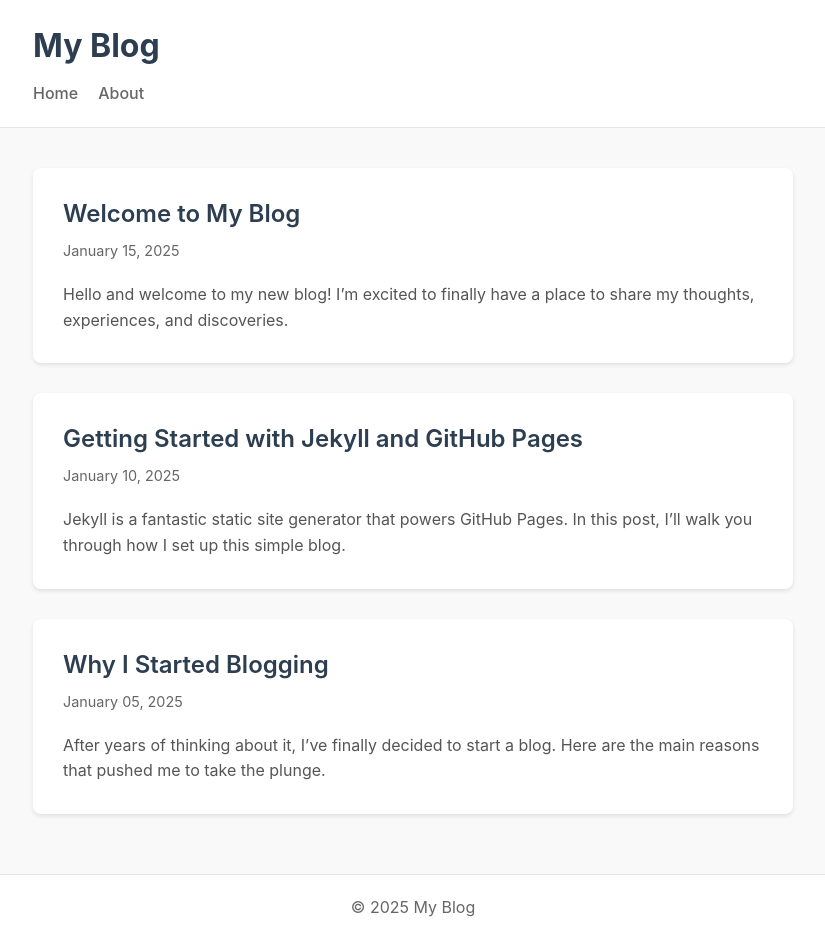
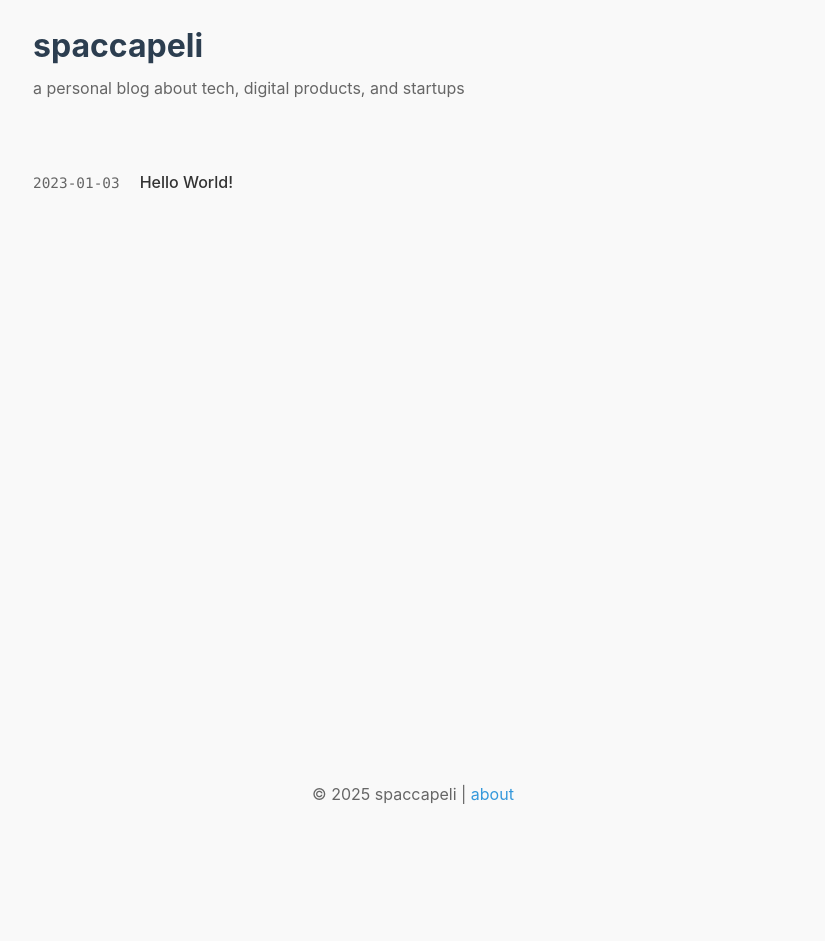
Before and after one commit to dspaccapeli/blog, a Jekyll site: the page built from index.html, in a window 1280 px wide. Shown: the whole page, without its empty margins (227-1052 px from the left). Built offline with Jekyll 4.4.1, drawn with Linux system fonts in a browser that asks for light colours; the list of posts is cut into pages by our own code; after the commit the page ends 900 px from its top, so only the background shows below that.

Commit message:
fix: update base blog structure

````diff
--- a/_config.yml
+++ b/_config.yml
@@ -1,5 +1,5 @@
-title: My Blog
-description: A simple blog powered by Jekyll and GitHub Pages
+title: spaccapeli
+description: a personal blog about tech, digital products, and startups
 url: "https://dspaccapeli.github.io"
 baseurl: "/blog"
 
--- a/_layouts/default.html
+++ b/_layouts/default.html
@@ -14,10 +14,7 @@
             <h1 class="site-title">
                 <a href="{{ '/' | relative_url }}">{{ site.title }}</a>
             </h1>
-            <nav>
-                <a href="{{ '/' | relative_url }}">Home</a>
-                <a href="{{ '/about' | relative_url }}">About</a>
-            </nav>
+            <p class="site-description">{{ site.description }}</p>
         </div>
     </header>
 
@@ -27,7 +24,7 @@
 
     <footer>
         <div class="container">
-            <p>&copy; {{ 'now' | date: "%Y" }} {{ site.title }}</p>
+            <p>&copy; {{ 'now' | date: "%Y" }} {{ site.title }} | <a href="{{ '/about' | relative_url }}">about</a></p>
         </div>
     </footer>
 </body>
--- /dev/null
+++ b/_posts/2023-01-03-hello-world-i-made-this.md
@@ -0,0 +1,31 @@
+---
+title: "Hello World!"
+date: 2023-01-03
+layout: post
+---
+
+I made this website. And it is something special.
+
+It has been a while I wanted to create my space online and wasn't satisfied with the alternatives. WordPress is more expensive than I'd like to without hosting without headaches. To do simple stuff you need to fight with the system and if you want to customize it you still need get your hands quite dirty. Other alternatives were also not satisfactory for multiple reasons. I want something simple.
+
+But truth to be told, the most important part is that I wanted to train my builder muscles.
+
+![Watercolor image of a hammer and stone in front of a monitor]({{ '/assets/images/230103-1.png' | relative_url }})
+
+So, I started with simplicity and an idea in mind. A website should have the fewest moving parts as possible from the user’s point of view. I wanted to remove things.
+
+First, let’s get rid of online text editors embedded in the blog. We have already plenty good text editors: LibreOffice, Microsoft Word, Google Docs, etc. Why should we reinvent the wheel? Have the website and the editor experience be separate. The website should be a simple, easy to maintain host of content and leave the editor to think about the typesetting, corrections, colors, image embeds and so on.
+
+I went even beyond, by removing a login panel. I wanted the user to go as fast as possible from having their document ready on their computer to live on the blog. Let the user (me) drag and drop a file on the website (after authenticating, which is instant after the first time) and let me upload it to the server. This is achieved in one sweep by using the IndexedDB API (a lot of cool things can be done with underused/not-so-new APIs). The server then would take care of converting the website to HTML, extract the media, meta data and updating the database.
+
+Here is a demo:
+
+<iframe width="560" height="315" src="https://www.youtube.com/embed/47ADnXnrrc0" frameborder="0" allowfullscreen></iframe>
+
+I find it pretty cool!
+
+For the more curious, this is the high-level architecture of the thing. As you can see, I use a relatively simple and straightforward stack. Some may say outdated and unscalable: SQLite, PHP, shell scripts. But it is simple and most importantly... works.
+
+![Diagram of the website architecture]({{ '/assets/images/230103-2.png' | relative_url }})
+
+**Update:** This blog has since been moved to GitHub Pages to reduce costs and simplify hosting while maintaining the same goals of simplicity.
--- a/_posts/2025-01-05-why-i-started-blogging.md
+++ /dev/null
@@ -1,51 +0,0 @@
----
-title: "Why I Started Blogging"
-date: 2025-01-05
----
-
-After years of thinking about it, I've finally decided to start a blog. Here are the main reasons that pushed me to take the plunge.
-
-## Learning in Public
-
-One of the biggest motivations is the concept of "learning in public." By writing about what I'm learning and working on, I can:
-
-- **Solidify my understanding** - Teaching others forces you to truly understand a topic
-- **Get feedback** - Others can point out mistakes or suggest improvements
-- **Build connections** - Connect with people who share similar interests
-
-## Documenting the Journey
-
-I often find myself solving the same problems multiple times or forgetting solutions I've discovered. A blog serves as:
-
-- A personal knowledge base
-- A record of my growth and evolution
-- A reference for future me (and hopefully others)
-
-## Sharing Knowledge
-
-Throughout my career, I've benefited enormously from others sharing their knowledge online. Blog posts, tutorials, and documentation written by generous developers have saved me countless hours.
-
-It's time to give back to the community that has given me so much.
-
-## Improving Communication Skills
-
-Writing regularly helps improve communication skills, which are crucial in any field but especially in technology where you need to:
-
-- Explain complex concepts clearly
-- Document your work effectively
-- Collaborate with team members
-
-## The Jekyll Advantage
-
-I chose Jekyll for this blog because:
-
-- **Simplicity** - Focus on writing, not managing a complex CMS
-- **Speed** - Static sites are fast and secure
-- **Control** - I own my content and can customize everything
-- **Free hosting** - GitHub Pages makes it cost-effective
-
-## What's Next?
-
-I'm excited to start this journey and see where it leads. Whether anyone reads these posts or not, I know the act of writing them will be valuable for my own growth and learning.
-
-Here's to new beginnings and the adventure of sharing knowledge!
--- a/_posts/2025-01-10-getting-started-with-jekyll.md
+++ /dev/null
@@ -1,80 +0,0 @@
----
-title: "Getting Started with Jekyll and GitHub Pages"
-date: 2025-01-10
----
-
-Jekyll is a fantastic static site generator that powers GitHub Pages. In this post, I'll walk you through how I set up this simple blog.
-
-## Why Jekyll?
-
-Jekyll is perfect for blogging because:
-
-- **Free hosting** with GitHub Pages
-- **Markdown support** - Write posts in markdown
-- **Automatic deployment** - Push to GitHub and it's live
-- **Version control** - All content is tracked with Git
-- **Themes and plugins** - Extensive ecosystem
-
-## Setting Up Jekyll
-
-The setup process is straightforward:
-
-### 1. Create the Repository
-
-Create a new repository on GitHub. For a user site, name it `username.github.io`.
-
-### 2. Add Jekyll Files
-
-Create these essential files:
-- `_config.yml` - Jekyll configuration
-- `_layouts/` - HTML templates
-- `_posts/` - Your blog posts
-- `index.html` - Homepage
-
-### 3. Configure GitHub Pages
-
-In your repository settings:
-1. Go to the "Pages" section
-2. Select your source branch
-3. GitHub will automatically build your Jekyll site
-
-## Writing Posts
-
-Jekyll posts use a specific naming convention: `YYYY-MM-DD-title.md`
-
-Each post starts with YAML frontmatter:
-
-```yaml
----
-title: "Your Post Title"
-date: 2025-01-10
----
-```
-
-Then write your content in markdown below the frontmatter.
-
-## The Power of Liquid Templates
-
-Jekyll uses Liquid templating to make your site dynamic:
-
-{% raw %}
-```liquid
-{% for post in site.posts %}
-  <h2>{{ post.title }}</h2>
-  <p>{{ post.date | date: "%B %d, %Y" }}</p>
-{% endfor %}
-```
-{% endraw %}
-
-This loops through all posts and displays them with formatted dates.
-
-## What's Next?
-
-With Jekyll, adding new posts is as simple as:
-
-1. Creating a new markdown file in `_posts/`
-2. Adding the proper frontmatter
-3. Writing your content
-4. Pushing to GitHub
-
-Jekyll will automatically build and deploy your updated site!
--- a/_posts/2025-01-15-welcome-to-my-blog.md
+++ /dev/null
@@ -1,25 +0,0 @@
----
-title: "Welcome to My Blog"
-date: 2025-01-15
----
-
-Hello and welcome to my new blog! I'm excited to finally have a place to share my thoughts, experiences, and discoveries.
-
-## What You Can Expect
-
-This blog will cover a variety of topics including:
-
-- **Technology**: Programming tips, tools, and tutorials
-- **Personal Projects**: Updates on things I'm building
-- **Thoughts & Reflections**: Random musings on life and work
-- **Learning**: Notes from my continuous journey of learning new things
-
-## How This Blog Works
-
-This blog is built with Jekyll and hosted on GitHub Pages. Each post is written in markdown and automatically rendered on the site. It's a minimalist approach that lets me focus on writing rather than managing complex blogging software.
-
-## Get in Touch
-
-Feel free to reach out if you have any questions or just want to chat about any of the topics I write about!
-
-Thanks for stopping by, and I hope you find something interesting here.
--- a/assets/css/style.css
+++ b/assets/css/style.css
@@ -1,3 +1,31 @@
+:root {
+    --bg-color: #f9f9f9;
+    --text-color: #333;
+    --text-light: #666;
+    --text-lighter: #555;
+    --card-bg: #fff;
+    --border-color: #e5e5e5;
+    --accent-color: #3498db;
+    --heading-color: #2c3e50;
+    --code-bg: #f4f4f4;
+    --shadow: rgba(0,0,0,0.1);
+}
+
+@media (prefers-color-scheme: dark) {
+    :root {
+        --bg-color: #1a1a1a;
+        --text-color: #e4e4e4;
+        --text-light: #b0b0b0;
+        --text-lighter: #c0c0c0;
+        --card-bg: #2d2d2d;
+        --border-color: #404040;
+        --accent-color: #5dade2;
+        --heading-color: #f8f9fa;
+        --code-bg: #3a3a3a;
+        --shadow: rgba(0,0,0,0.3);
+    }
+}
+
 * {
     margin: 0;
     padding: 0;
@@ -7,8 +35,9 @@
 body {
     font-family: -apple-system, BlinkMacSystemFont, 'Segoe UI', Roboto, sans-serif;
     line-height: 1.6;
-    color: #333;
-    background-color: #f9f9f9;
+    color: var(--text-color);
+    background-color: var(--bg-color);
+    transition: background-color 0.3s ease, color 0.3s ease;
 }
 
 .container {
@@ -19,8 +48,7 @@ body {
 
 /* Header */
 .masthead {
-    background: #fff;
-    border-bottom: 1px solid #e5e5e5;
+    background: transparent;
     padding: 20px 0;
     margin-bottom: 40px;
 }
@@ -28,30 +56,21 @@ body {
 .site-title a {
     font-size: 2rem;
     font-weight: 700;
-    color: #2c3e50;
+    color: var(--heading-color);
     text-decoration: none;
 }
 
 .site-title a:hover {
-    color: #3498db;
+    color: var(--accent-color);
 }
 
-.masthead nav {
-    display: flex;
-    gap: 20px;
-    margin-top: 10px;
+.site-description {
+    margin-top: 5px;
+    color: var(--text-light);
+    font-size: 1rem;
+    font-weight: 400;
 }
 
-.masthead nav a {
-    color: #666;
-    text-decoration: none;
-    font-weight: 500;
-    transition: color 0.2s;
-}
-
-.masthead nav a:hover {
-    color: #2c3e50;
-}
 
 /* Main content */
 main {
@@ -60,18 +79,44 @@ main {
 
 /* Posts */
 .post {
-    background: #fff;
-    padding: 30px;
+    background: transparent;
+    padding: 30px 0;
     margin-bottom: 30px;
-    border-radius: 8px;
-    box-shadow: 0 2px 4px rgba(0,0,0,0.1);
+}
+
+/* Homepage post list */
+.post-item {
+    display: flex;
+    align-items: baseline;
+    gap: 20px;
+    padding: 8px 0;
+    margin-bottom: 8px;
+}
+
+.post-date {
+    color: var(--text-light);
+    font-size: 0.9rem;
+    font-family: 'SF Mono', Monaco, 'Cascadia Code', monospace;
+    flex-shrink: 0;
+    min-width: 80px;
+}
+
+.post-link {
+    color: var(--text-color);
+    text-decoration: none;
+    font-weight: 500;
+    flex: 1;
+}
+
+.post-link:hover {
+    color: var(--accent-color);
 }
 
 .post-title {
     font-size: 1.5rem;
     font-weight: 600;
     margin-bottom: 10px;
-    color: #2c3e50;
+    color: var(--heading-color);
     line-height: 1.3;
 }
 
@@ -81,22 +126,22 @@ main {
 }
 
 .post-title a:hover {
-    color: #3498db;
+    color: var(--accent-color);
 }
 
 .post-meta {
-    color: #666;
+    color: var(--text-light);
     font-size: 0.9rem;
     margin-bottom: 20px;
 }
 
 .post-excerpt {
-    color: #555;
+    color: var(--text-lighter);
     line-height: 1.6;
 }
 
 .post-content {
-    color: #444;
+    color: var(--text-color);
     line-height: 1.7;
 }
 
@@ -107,7 +152,7 @@ main {
 .post-content h5,
 .post-content h6 {
     margin: 25px 0 15px 0;
-    color: #2c3e50;
+    color: var(--heading-color);
     line-height: 1.3;
 }
 
@@ -130,16 +175,16 @@ main {
 }
 
 .post-content pre {
-    background: #f4f4f4;
+    background: var(--code-bg);
     padding: 15px;
     border-radius: 4px;
     overflow-x: auto;
     margin: 15px 0;
-    border: 1px solid #e5e5e5;
+    border: 1px solid var(--border-color);
 }
 
 .post-content code {
-    background: #f4f4f4;
+    background: var(--code-bg);
     padding: 2px 4px;
     border-radius: 3px;
     font-size: 0.9em;
@@ -151,11 +196,26 @@ main {
 }
 
 .post-content blockquote {
-    border-left: 4px solid #3498db;
+    border-left: 4px solid var(--accent-color);
     padding-left: 20px;
     margin: 15px 0;
-    color: #666;
+    color: var(--text-light);
     font-style: italic;
+}
+
+.post-content iframe {
+    max-width: 100%;
+    height: auto;
+    aspect-ratio: 16 / 9;
+    margin: 15px 0;
+}
+
+.post-content img {
+    max-width: 60%;
+    height: auto;
+    margin: 15px 0;
+    border-radius: 4px;
+    display: block;
 }
 
 /* Post navigation */
@@ -164,7 +224,7 @@ main {
 }
 
 .back-link {
-    color: #3498db;
+    color: var(--accent-color);
     text-decoration: none;
     font-weight: 500;
 }
@@ -185,34 +245,42 @@ main {
 .pagination-link {
     display: inline-block;
     padding: 10px 15px;
-    border: 1px solid #ddd;
-    background: #fff;
-    color: #333;
+    border: 1px solid var(--border-color);
+    background: var(--card-bg);
+    color: var(--text-color);
     text-decoration: none;
     border-radius: 4px;
     transition: all 0.2s;
 }
 
 .pagination-link:hover {
-    background: #3498db;
+    background: var(--accent-color);
     color: #fff;
-    border-color: #3498db;
+    border-color: var(--accent-color);
 }
 
 .pagination-link.current {
-    background: #3498db;
+    background: var(--accent-color);
     color: #fff;
-    border-color: #3498db;
+    border-color: var(--accent-color);
 }
 
 /* Footer */
 footer {
-    background: #fff;
-    border-top: 1px solid #e5e5e5;
+    background: transparent;
     padding: 20px 0;
     margin-top: 60px;
     text-align: center;
-    color: #666;
+    color: var(--text-light);
+}
+
+footer a {
+    color: var(--accent-color);
+    text-decoration: none;
+}
+
+footer a:hover {
+    text-decoration: underline;
 }
 
 /* Responsive design */
--- a/index.html
+++ b/index.html
@@ -3,16 +3,9 @@ layout: default
 ---
 
 {% for post in paginator.posts %}
-<article class="post">
-    <h2 class="post-title">
-        <a href="{{ post.url | relative_url }}">{{ post.title }}</a>
-    </h2>
-    <div class="post-meta">
-        {{ post.date | date: "%B %d, %Y" }}
-    </div>
-    <div class="post-excerpt">
-        {{ post.excerpt }}
-    </div>
+<article class="post-item">
+    <span class="post-date">{{ post.date | date: "%Y-%m-%d" }}</span>
+    <a href="{{ post.url | relative_url }}" class="post-link">{{ post.title }}</a>
 </article>
 {% endfor %}
 
````
Also changed, not shown: README.md (added), assets/images/230103-1.png (added), assets/images/230103-2.png (added), 1 other file.
